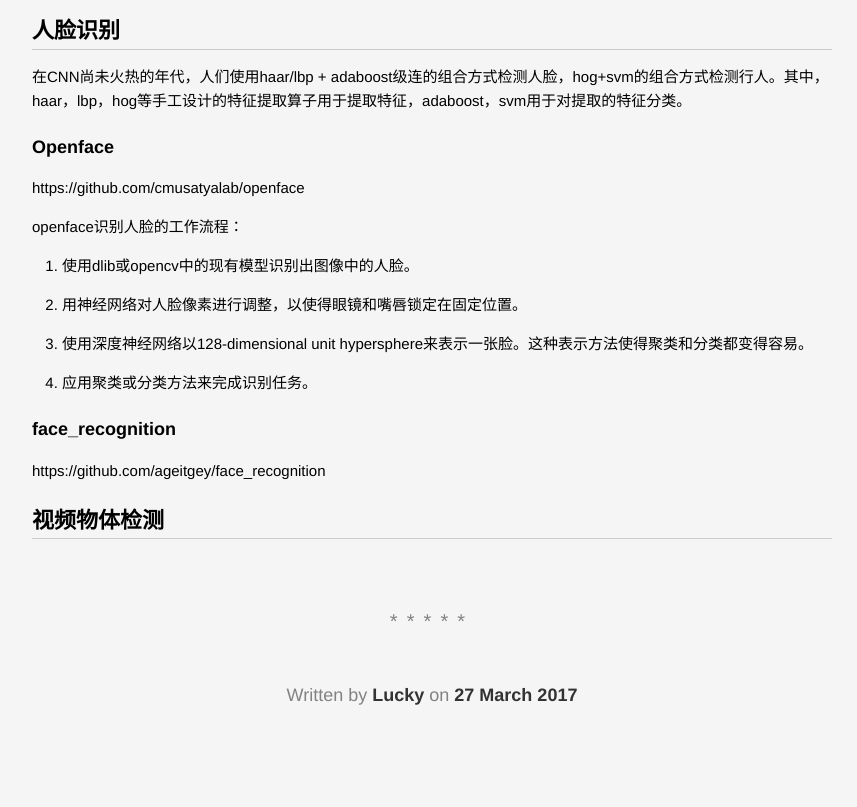
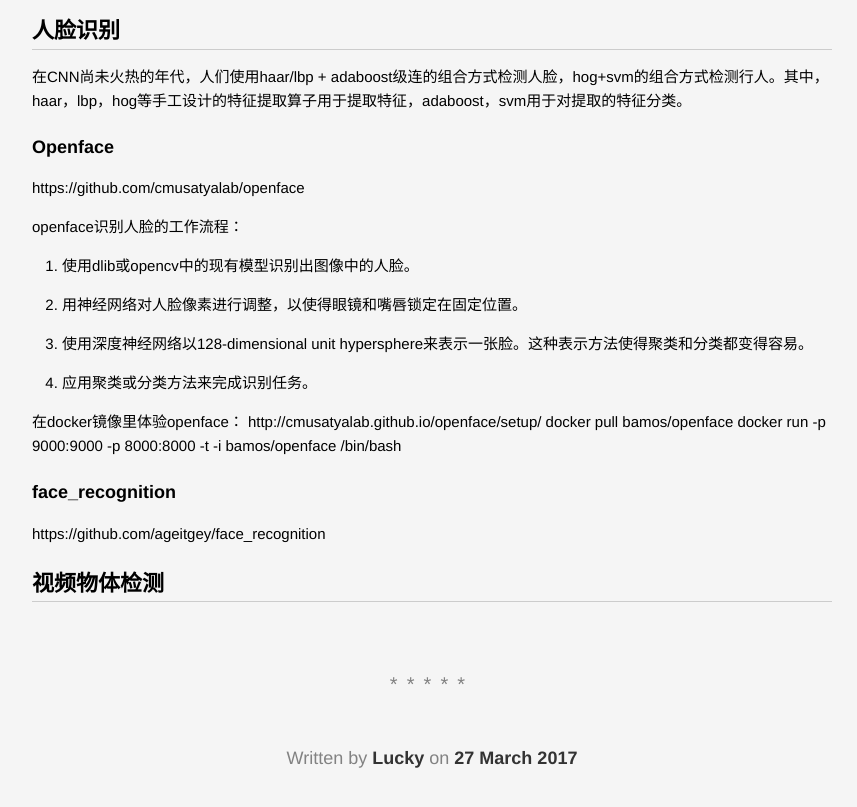
Before and after one commit to lucky521/blog, a Jekyll site: the page built from _posts/2017-03-27-image-recognition.markdown, in a window 1280 px wide and 900 px high, scrolled down 2040 px. Shown: the top 807 px of the window, without its empty margins (208-1065 px from the left). Built offline with Jekyll 4.4.1, drawn with Linux system fonts in a browser that asks for light colours.

Commit message:
openface

```diff
--- a/_posts/2017-03-27-image-recognition.markdown
+++ b/_posts/2017-03-27-image-recognition.markdown
@@ -89,6 +89,11 @@
 3. 使用深度神经网络以128-dimensional unit hypersphere来表示一张脸。这种表示方法使得聚类和分类都变得容易。
 4. 应用聚类或分类方法来完成识别任务。
 
+在docker镜像里体验openface：
+    http://cmusatyalab.github.io/openface/setup/
+    docker pull bamos/openface
+    docker run -p 9000:9000 -p 8000:8000 -t -i bamos/openface /bin/bash
+
 ### face_recognition
 
 https://github.com/ageitgey/face_recognition
```
